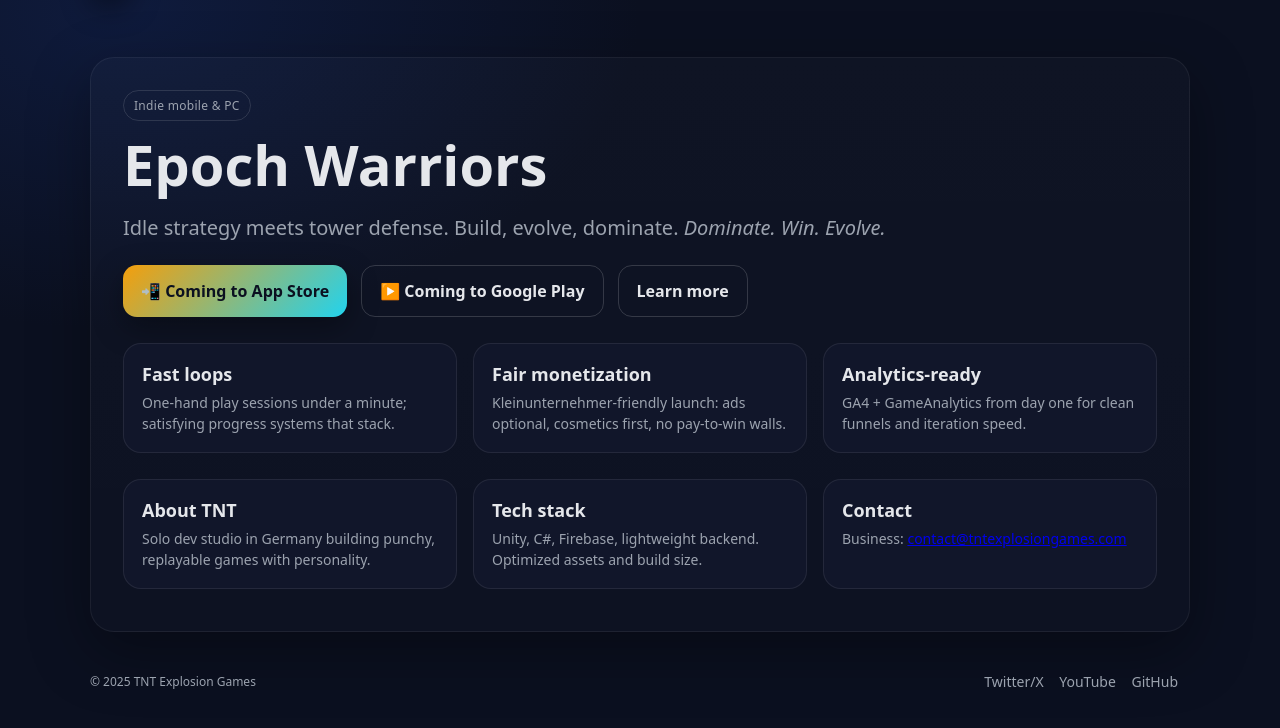
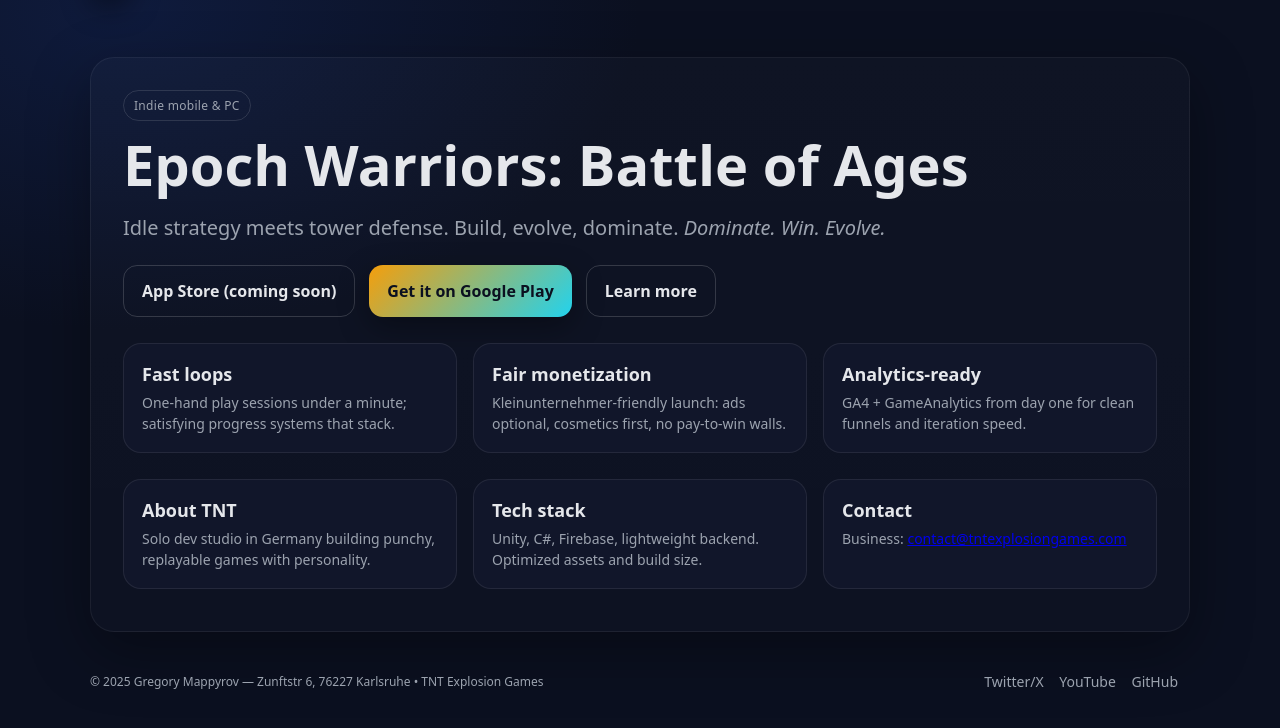
Before and after one commit to GregoryMappyrov/gregorymappyrov.github.io, a plain HTML site: page index.html in a window 1280 px wide. Shown: the part 70-798 px from the top of the page. Drawn offline with Linux system fonts and the light colour scheme.

Commit message:
Update index.html

```diff
--- a/index.html
+++ b/index.html
@@ -60,6 +60,10 @@
     .social a{color:var(--muted); margin-right:12px; text-decoration:none}
     .social a:hover{color:var(--fg)}
     .small{font-size:12px; color:var(--muted)}
+      /* iPhone safe-area for notch */
+    @supports (padding: env(safe-area-inset-top)) {
+      body { padding-top: env(safe-area-inset-top); }
+    }
   </style>
 </head>
 <body>
@@ -81,11 +85,11 @@
 
     <main class="hero" id="top">
       <span class="tag">Indie mobile & PC</span>
-      <h1>Epoch Warriors</h1>
+      <h1>Epoch Warriors: Battle of Ages</h1>
       <p class="lead">Idle strategy meets tower defense. Build, evolve, dominate. <em>Dominate. Win. Evolve.</em></p>
       <div class="cta">
-        <a class="btn primary" href="#" aria-label="Get it on the App Store (coming soon)">📲 Coming to App Store</a>
-        <a class="btn secondary" href="#" aria-label="Get it on Google Play (coming soon)">▶️ Coming to Google Play</a>
+        <a class="btn secondary" href="#" aria-label="App Store (coming soon)">App Store (coming soon)</a>
+        <a class="btn primary" href="https://play.google.com/store/apps/details?id=com.TNTExplosionGames.TinyWarriors&amp;pcampaignid=web_share" target="_blank" rel="noopener">Get it on Google Play</a>
         <a class="btn secondary" href="#about">Learn more</a>
       </div>
 
@@ -121,7 +125,7 @@
     </main>
 
     <footer>
-      <div class="small">© <span id="year"></span> TNT Explosion Games</div>
+      <div class="small">© <span id="year"></span> Gregory Mappyrov — Zunftstr 6, 76227 Karlsruhe • TNT Explosion Games</div>
       <div class="social" aria-label="social links">
         <a href="#">Twitter/X</a>
         <a href="#">YouTube</a>
```
